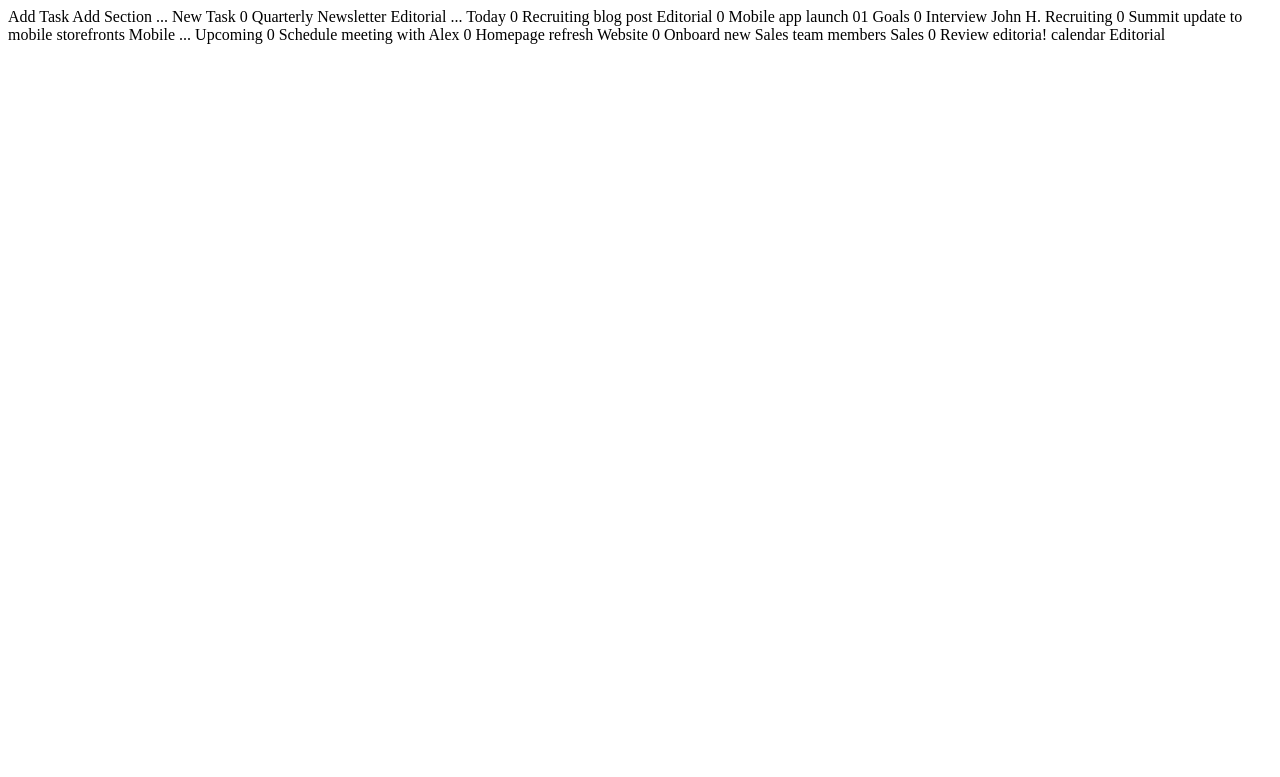
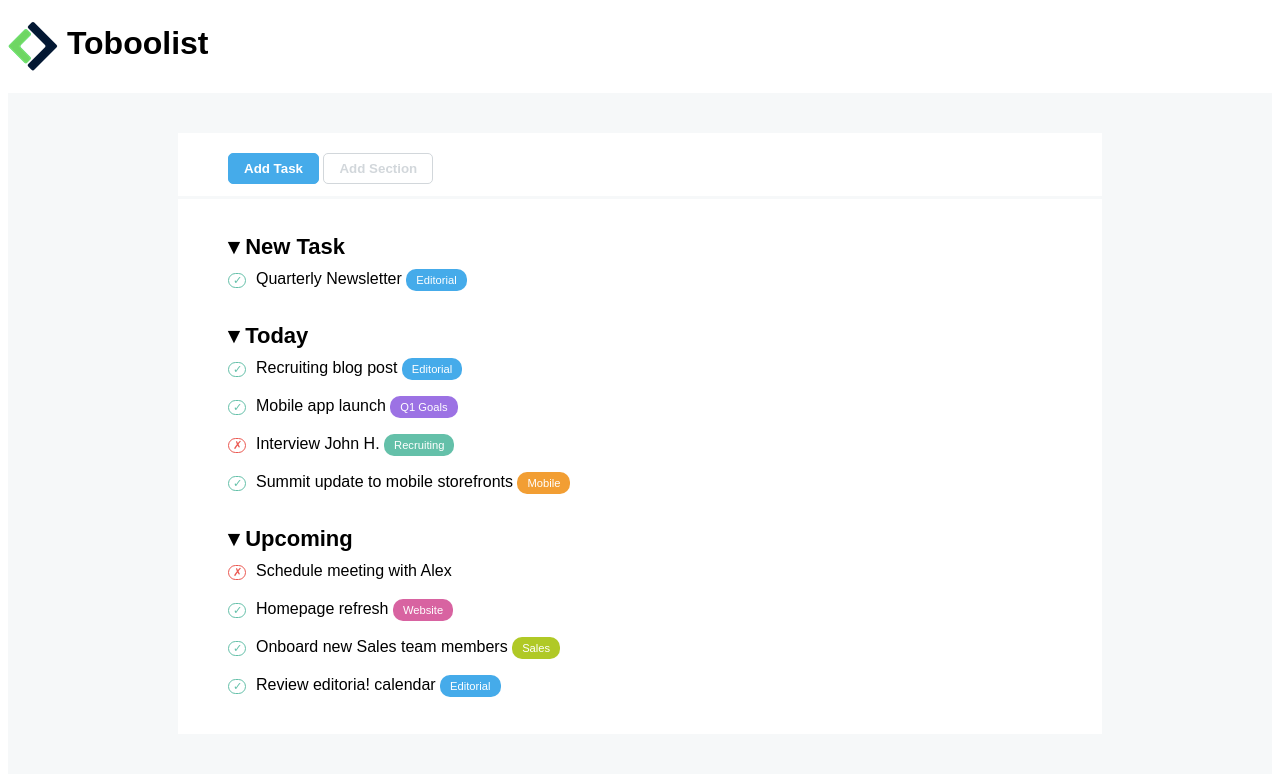
Before and after one commit to andreapaleari/html-css-toboolist, a plain HTML site: page index.html in a window 1280 px wide. Drawn offline with Linux system fonts and the light colour scheme.

Commit message:
formattazione

```diff
--- a/index.html
+++ b/index.html
@@ -4,22 +4,30 @@
         <meta charset="UTF-8">
         <meta name="viewport" content="width=device-width, initial-scale=1.0">
         <meta http-equiv="X-UA-Compatible" content="ie=edge">
-        <title>The Booleaner</title>
+        <title>Toboolist</title>
         <link rel="stylesheet" href="style.css">
     </head>
     <body>
-Add Task Add Section
-... New Task
-0 Quarterly Newsletter Editorial
-... Today
-0 Recruiting blog post Editorial
-0 Mobile app launch 01 Goals
-0 Interview John H. Recruiting
-0 Summit update to mobile storefronts Mobile
-... Upcoming
-0 Schedule meeting with Alex
-0 Homepage refresh Website
-0 Onboard new Sales team members Sales
-0 Review editoria! calendar Editorial
+        <h1><img src="./img/logo.png"> Toboolist</h1>
+        <div id="container">
+            <div id="interno">
+                <div id="bottoni"><button id="addtask">Add Task</button> <button id="addsection">Add Section</button></div>
+                <hr>
+                <div id="lista">
+                    <div class="titololista">&blacktriangledown; New Task</div>
+                    <div class="vocelista"><span class="icona yes">&check;</span>Quarterly Newsletter <span class="tag azzurro">Editorial</span></div>
+                    <div class="titololista">&blacktriangledown; Today</div>
+                    <div class="vocelista"><span class="icona yes">&check;</span>Recruiting blog post <span class="tag azzurro">Editorial</span></div>
+                    <div class="vocelista"><span class="icona yes">&check;</span>Mobile app launch <span class="tag viola">Q1 Goals</span></div>
+                    <div class="vocelista"><span class="icona no">&#x2717;</span>Interview John H. <span class="tag verde">Recruiting</span></div>
+                    <div class="vocelista"><span class="icona yes">&check;</span>Summit update to mobile storefronts <span class="tag arancione">Mobile</span></div>
+                    <div class="titololista">&blacktriangledown; Upcoming</div>
+                    <div class="vocelista"><span class="icona no">&#x2717;</span>Schedule meeting with Alex</div>
+                    <div class="vocelista"><span class="icona yes">&check;</span>Homepage refresh <span class="tag fucsia">Website</span></div>
+                    <div class="vocelista"><span class="icona yes">&check;</span>Onboard new Sales team members <span class="tag verde-oliva">Sales</span></div>
+                    <div class="vocelista"><span class="icona yes">&check;</span>Review editoria! calendar <span class="tag azzurro">Editorial</span></div>
+                </div>
+            </div>
+        </div>
     </body>
 </html>
--- a/style.css
+++ b/style.css
@@ -0,0 +1,105 @@
+:root {
+    --azzurro: #45ABEA;
+    --grigio: #D2D7DB;
+    --viola: #9C72E4;
+    --verde: #64C0A9;
+    --arancione: #F29E33;
+    --fucsia: #D863A1;
+    --verde-oliva: #B0C926;
+    --grigio-chiaro: #F6F8F9;
+    --rosso: #EB5952;
+}
+*{
+    font-family: Arial, Helvetica, sans-serif;
+}
+h1 img{
+    vertical-align: middle;
+}
+#container{
+    background-color: var(--grigio-chiaro);
+    padding: 40px 170px;
+}
+#interno{
+    background-color: white;
+    padding: 20px 50px;
+}
+#bottoni{
+    padding-bottom: 10px;
+    margin-bottom: 2px;
+}
+#bottoni button{
+    border-radius: 5px;
+    padding: 7px 15px;
+}
+#interno hr{
+    margin:0 -50px;
+    background-color: var(--grigio-chiaro);
+    height: 3px;
+    border: none;
+}
+#lista{
+    /*padding-top: 30px;*/
+}
+.titololista{
+    font-weight: bold;
+    font-size: 22px;
+    margin-bottom: 10px;
+    margin-top: 35px;
+}
+.vocelista{
+    margin-bottom: 20px;
+}
+.icona{
+    margin-right: 10px;
+}
+.yes, .no{
+    border-radius: 30px;
+    padding: 0 0 0 4px;
+    min-width: 12px;
+    display: inline-block;
+    font-size: .7em;
+}
+.yes{
+    color: var(--verde);
+    border: 1px solid var(--verde);
+}
+.no{
+    color: var(--rosso);
+    border: 1px solid var(--rosso);
+}
+.tag{
+    padding: 5px 10px;
+    border-radius: 10px;
+    color: white;
+    font-size: .7em;
+}
+.azzurro{
+    background-color: var(--azzurro);
+}
+.viola{
+    background-color: var(--viola);
+}
+.verde{
+    background-color: var(--verde);
+}
+.arancione{
+    background-color: var(--arancione);
+}
+.fucsia{
+    background-color: var(--fucsia);
+}
+.verde-oliva{
+    background-color: var(--verde-oliva);
+}
+#addtask{
+    color:white;
+    background-color: var(--azzurro);
+    border: 1px solid var(--azzurro);
+    font-weight: bold;
+}
+#addsection{
+    color:var(--grigio);
+    background-color: white;
+    border: 1px solid var(--grigio);
+    font-weight: bold;
+}
```
Also changed, not shown: img/logo.png (added).
